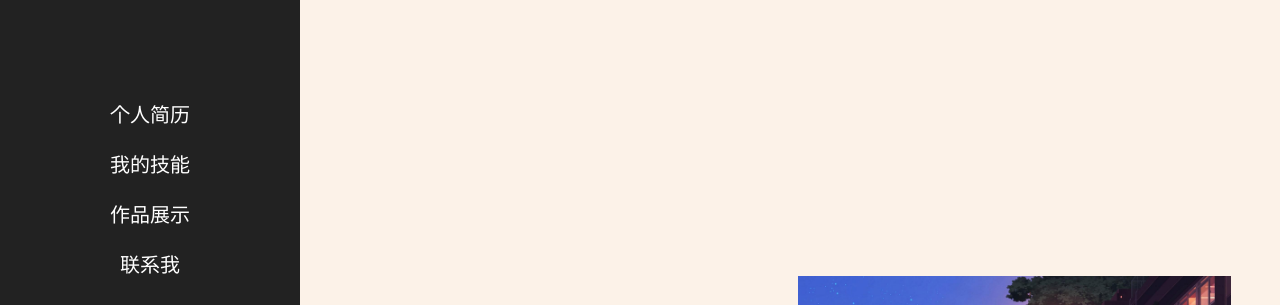
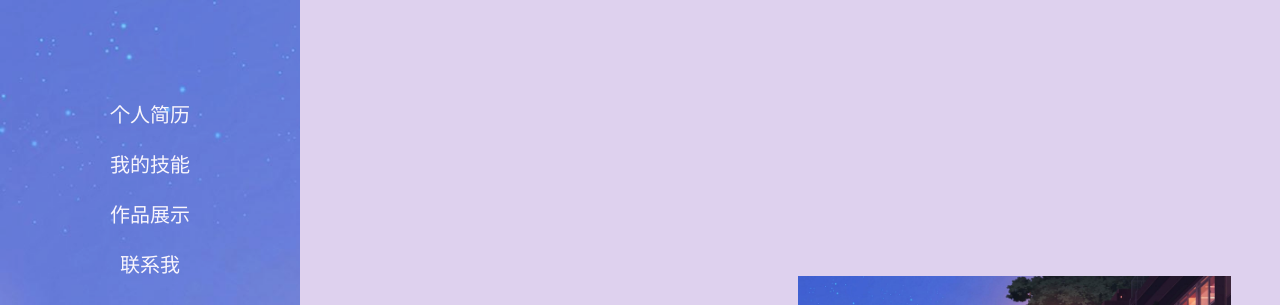
Before and after one commit to laizex/laizex.github.io, a plain HTML site: page index.html in a window 1280 px wide. Shown: the top 305 px of the page. Drawn offline with Linux system fonts and the light colour scheme.

Commit message:
修改了index.css的样式

```diff
--- a/index.css
+++ b/index.css
@@ -18,7 +18,10 @@ html {
 }
 
 body {
-    background: #fcf2e8;
+    /* background: #fcf2e8; */
+    background: rgba(217, 201, 236, 0.847);
+    /* background-image: url('./image/background.jpg'); */
+    /* opacity: 0.6; */
     padding-left: 30rem;
 }
 
@@ -54,7 +57,10 @@ header {
     top: 0;
     left: 0;
     bottom: 0;
-    background: #222;
+    /* background: #222; */
+    background-image: url('./image/background.jpg');
+    background-size:cover;
+    opacity: 0.8;
     display: flex;
     align-items: center;
     justify-content: space-between;
```
